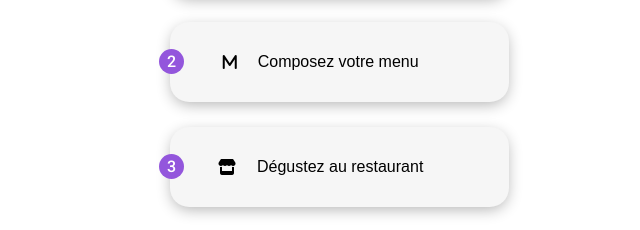
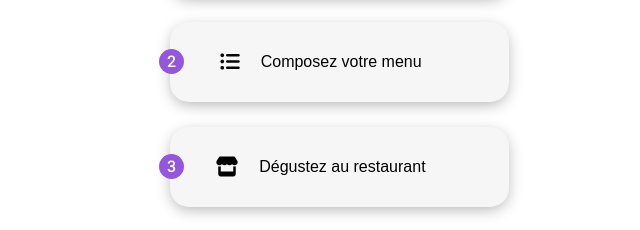
Before and after one commit to athanael/AthanaelGerard_3_07052021, a website: page index.html in a window 1280 px wide. Shown: the part 567-797 px from the top of the page, 301-941 px from the left. Drawn offline with Linux system fonts and the light colour scheme.

Commit message:
add fonctionment part

```diff
--- a/index.html
+++ b/index.html
@@ -43,7 +43,7 @@
                         2
                     </div>
                     <button class="button" onclick="window.location.href='#'">
-                        <i class="fas fa-list-ul fa-m"></i>Composez votre menu
+                        <i class="fas fa-list-ul fa-lg"></i>Composez votre menu
                     </button>
                 </div>
                 <div class="fonctionnement__button">
@@ -51,7 +51,7 @@
                         3
                     </div>
                     <button class="button" onclick="window.location.href='#'">
-                        <i class="fas fa-store fa-s"></i>Dégustez au restaurant
+                        <i class="fas fa-store fa-lg"></i>Dégustez au restaurant
                     </button>
                 </div>
             </div>
```
